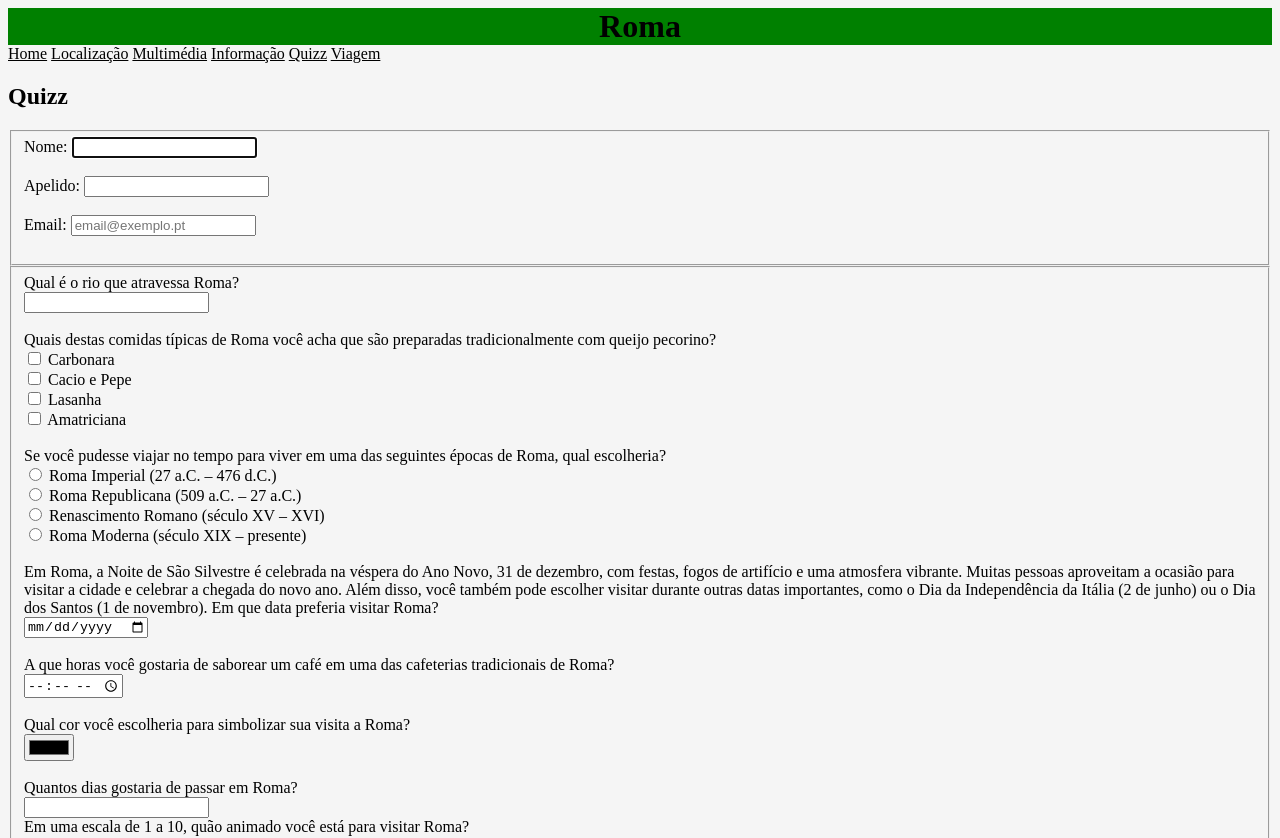
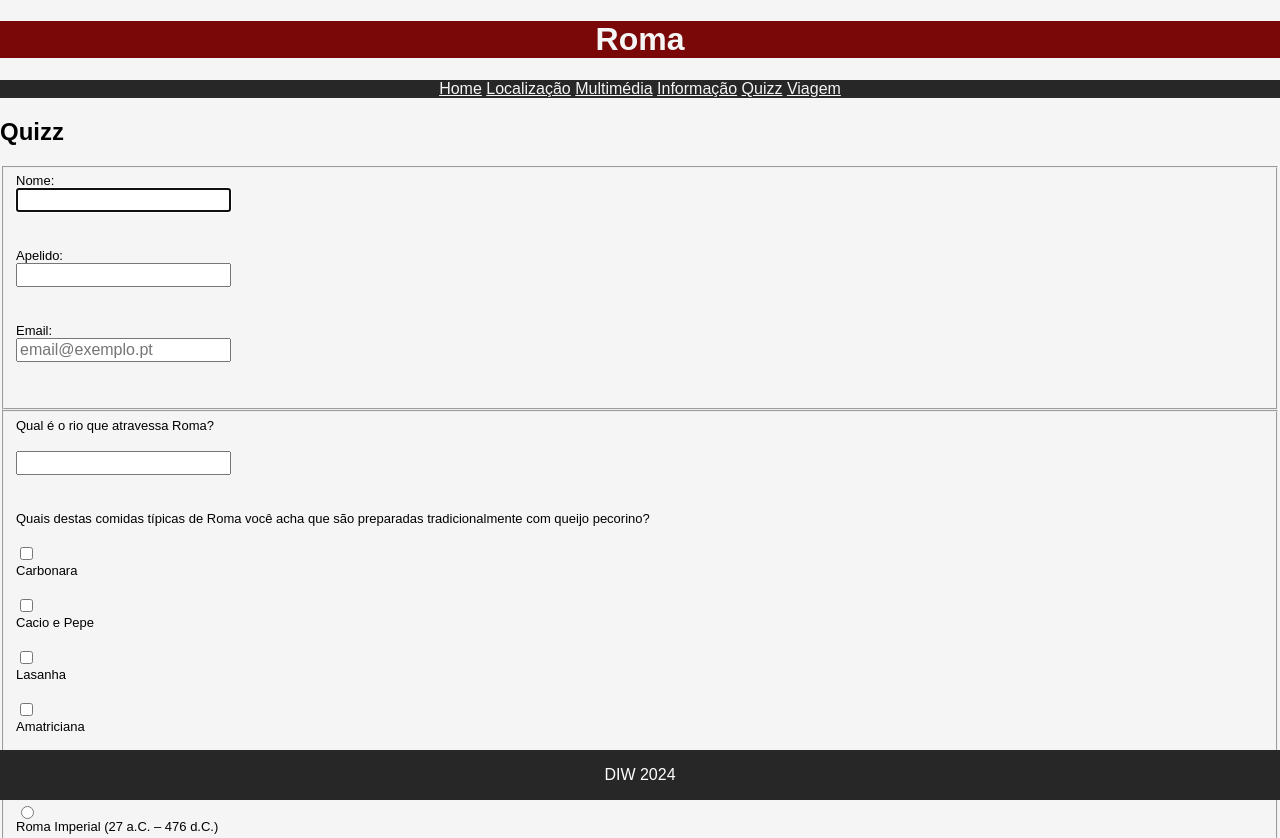
Before and after one commit to rodrigomacsantos/rodrigomacsantos.github.io, a plain HTML site: page lab4/quizz.html in a window 1280 px wide. Shown: the top 838 px of the page. Drawn offline with Linux system fonts and the light colour scheme; files whose address does not match are found by name.

Commit message:
Progress styles.css

```diff
--- a/lab4/quizz.html
+++ b/lab4/quizz.html
@@ -7,14 +7,21 @@
     <link rel="stylesheet" href="styles.css"/>
 </head>
 <body>
-    <main>
+    <header>
 <h1>Roma</h1>
+    </header>
+    <nav height="50">
         <a href="index.html" >Home</a>
     <a href="local.html" >Localização</a>
     <a href="multimedia.html" >Multimédia</a>
     <a href="info.html" >Informação</a>
     <a href="quizz.html" >Quizz</a>
     <a href="viagem.html" >Viagem</a>
+
+  </nav>
+    <main>
+
+
         <h2>Quizz</h2>
 
         <form method="get" action="https://postman-echo.com/get">
@@ -86,6 +93,8 @@
 </form>
 </fieldset>
     </main>
-
+<footer>
+            <p>DIW 2024</p>
+        </footer>
 </body>
 </html>
--- a/lab4/styles.css
+++ b/lab4/styles.css
@@ -1,20 +1,93 @@
 h1 {
+    background-color: rgb(122, 8, 8);
     text-align: center;
+    color:  whitesmoke;
+    margin: 5;
+    padding: 15;
+}
+
+h2{
+    padding: 5;
+}
+
+p {
+    padding: 5;
+}
+
+nav {
+    background-color: #272727;
+    color: white;
+    text-align: center;
+    padding: 5;
+    font-size: 15;
+}
+
+a{
+    color: whitesmoke;
+}
+
+a:hover {
+    background-color: #ddd;
+    color: black;
+}
+
+section image {
+    width: 100%;
+    height: auto;
+    margin: 20 0;
+}
+
+#fotografias h3, #video h3, #poema h3 {
+    color: rgb(250, 250, 100);
+    font-size: 25;
+    border-bottom: 500 solid rgb(250, 250, 100);
+    padding-bottom: 100;
+    margin-bottom: 200;
+}
+
+label {
+    font-size: small;
+}
+
+input {
+    font-size: medium;
+}
+
+label, input {
+    display: block;
+    margin-bottom: 10;
+}
+
+footer {
+    color: white;
+    background-color:  #272727;
+    text-align: center;
+    position: fixed;
+    bottom: 0;
+    width: 100vw;
+
+}
+
+main{
+    padding: 20;
+    background-color: whitesmoke;
+    margin: 5;
+    border-radius: 10 ;
+}
+
+.green-header {
     background-color: green;
-    margin: 0;
+    height: 200px; /* Adjust this value to control how far down the green extends */
+    width: 100%;
+    position: absolute;
+    top: 0;
+    left: 0;
+    z-index: -1;
 }
 
 body {
     background-color: whitesmoke;
+    font-family: Arial, sans-serif;
+    margin: 0;
+    padding: 0;
 }
-nav {
-
-    color: whitesmoke;
-    background-color: rgb(255, 0, 0);
-}
-a{
-    color: black;
-}
-footer {
-    background-color: green;
-}
--- /dev/null
+++ b/lab4/styles2.css
@@ -0,0 +1,20 @@
+h1 {
+    text-align: center;
+    background-color: green;
+    margin: 0;
+}
+
+body {
+    background-color: whitesmoke;
+}
+nav {
+
+    color: whitesmoke;
+    background-color: rgb(255, 0, 0);
+}
+a{
+    color: black;
+}
+footer {
+    background-color: green;
+}
```
Also changed, not shown: index.html (+4 -4 lines), lab4/index.html (+4 -4 lines), lab4/info.html (+4 -3 lines), lab4/local.html (+7 -1 lines), lab4/multimedia.html (+6 -1 lines), lab4/viagem.html (+10 -2 lines). Lines whose indentation alone changed are shown as unchanged.
